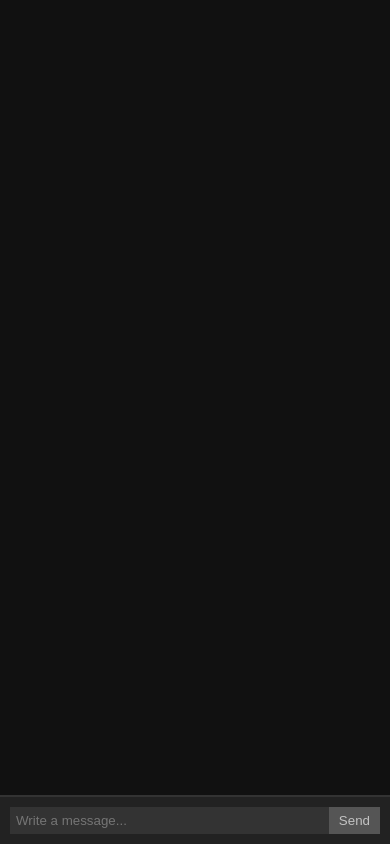
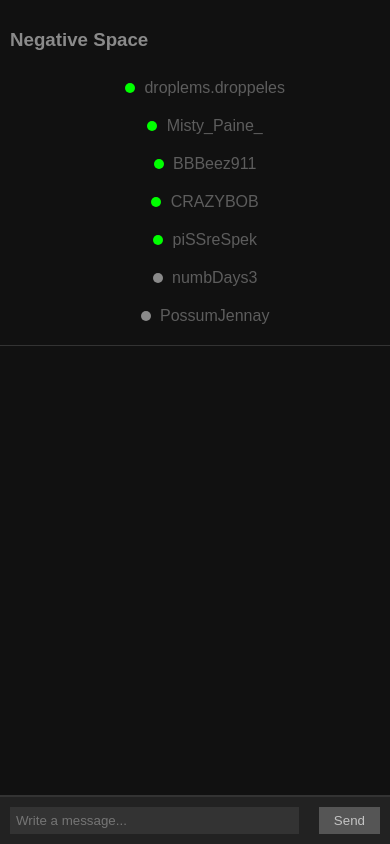
Before and after one commit to andyanalog/negative-space-chatroom, a Flask app: page / in a window 390 px wide. Run offline with Flask 3, Linux system fonts and the light colour scheme.

Commit message:
users list created - responsive css and html edit

```diff
--- a/static/css/style.css
+++ b/static/css/style.css
@@ -2,10 +2,73 @@ body {
     font-family: Arial, sans-serif;
     background-color: #000;
     color: #fff;
+    margin: 0;
     display: flex;
     flex-direction: column;
     height: 100vh;
     margin: 0;
+}
+
+#container {
+    display: flex;
+    flex-direction: column;
+    width: 100%;
+    height: 100%;
+}
+
+#user-title {
+    color: rgb(138, 138, 138);
+    text-align: center;
+}
+
+#user-list {
+    width: 100%;
+    padding: 10px;
+    background-color: #111;
+    border-bottom: 1px solid #333;
+    display: flex;
+    justify-content: space-between;
+    flex-wrap: wrap;
+}
+
+#users {
+    list-style: none;
+    padding: 0;
+    margin: 0;
+    display: flex;
+    flex-wrap: wrap;
+    justify-content: center;
+}
+
+#users li {
+    margin: 10px;
+    color: rgb(93, 93, 93);
+    flex: 1 1 45%;
+    text-align: center;
+}
+
+.online-dot,
+.offline-dot {
+    height: 10px;
+    width: 10px;
+    border-radius: 50%;
+    display: inline-block;
+    margin-right: 5px;
+}
+
+.online-dot {
+    background-color: #0f0;
+}
+
+.offline-dot {
+    background-color: rgb(138, 138, 138);
+}
+
+#chat-section {
+    flex: 1;
+    display: flex;
+    flex-direction: column;
+    height: 100%;
 }
 
 #chat-container {
@@ -21,6 +84,7 @@ body {
     padding: 10px;
     border-top: 1px solid #333;
     background-color: #222;
+    gap: 10px;
 }
 
 #message {
@@ -29,10 +93,11 @@ body {
     border: 1px solid #333;
     background-color: #333;
     color: #979797;
+    margin-right: 10px;
 }
 
 #send-button {
-    padding: 5px 10px;
+    padding: 5px 15px;
     border: none;
     background-color: #555;
     color: #c3c3c3;
@@ -50,3 +115,27 @@ body {
 .bot-message {
     color: #f00;
 }
+
+@media (min-width: 768px) {
+    #container {
+        flex-direction: row;
+    }
+
+    #user-list {
+        width: 200px;
+        border-right: 1px solid #333;
+        border-bottom: none;
+        padding: 10px;
+        display: block;
+    }
+
+    #users {
+        display: block;
+    }
+
+    #users li {
+        margin: 10px 0;
+        flex: none;
+        text-align: left;
+    }
+}
--- a/templates/index.html
+++ b/templates/index.html
@@ -7,10 +7,26 @@
     <link rel="stylesheet" href="{{ url_for('static', filename='css/style.css') }}">
 </head>
 <body>
-    <div id="chat-container"></div>
-    <div id="message-input">
-        <input type="text" id="message" placeholder="Write a message...">
-        <button id="send-button">Send</button>
+    <div id="container">
+        <div id="user-list">
+            <h3 id="user-title">Negative Space</h3>
+            <ul id="users">
+                <li><span class="online-dot"></span> droplems.droppeles</li>
+                <li><span class="online-dot"></span> Misty_Paine_</li>
+                <li><span class="online-dot"></span> BBBeez911</li>
+                <li><span class="online-dot"></span> CRAZYBOB</li>
+                <li><span class="online-dot"></span> piSSreSpek</li>
+                <li><span class="offline-dot"></span> numbDays3</li>
+                <li><span class="offline-dot"></span> PossumJennay</li>
+            </ul>
+        </div>
+        <div id="chat-section">
+            <div id="chat-container"></div>
+            <div id="message-input">
+                <input type="text" id="message" placeholder="Write a message...">
+                <button id="send-button">Send</button>
+            </div>
+        </div>
     </div>
     <script src="{{ url_for('static', filename='js/script.js') }}"></script>
 </body>
```
